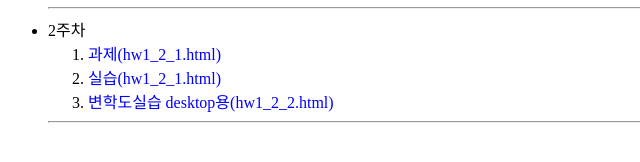
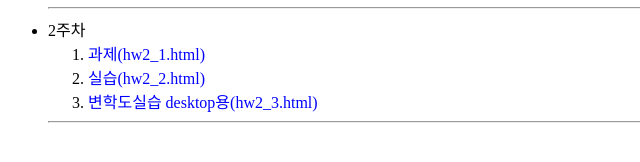
Before and after one commit to DJDHovy/DJDHovy.github.io, a plain HTML site: page html5/leeho.html in a window 1280 px wide. Shown: the part 148-310 px from the top of the page, 0-640 px from the left. Drawn offline with Linux system fonts and the light colour scheme.

Commit message:
Update leeho.html

```diff
--- a/html5/leeho.html
+++ b/html5/leeho.html
@@ -12,14 +12,14 @@
 <ul><hr/>
  <li> 1주 1회차 <li>
  <ol>
-   <li><a href=https://DJDHovy.github.io/java/hw1_1_1.html>Eclipse 초기실행(hw1_1_1.html)</a></li>
+   <li><a href=https://DJDHovy.github.io/java/hw1_1.html>Eclipse 초기실행(hw1_1_1.html)</a></li>
    </ol><hr/>
    <li> 2주차
    <ol>
 
-   <li><a href="https://DJDHovy.github.io/java/hw1_2_1.html">과제(hw1_2_1.html)</a></li>
-   <li><a href="https://DJDHovy.github.io/java/hw1_2_2.html">실습(hw1_2_1.html)</a></li>
-   <li><a href="https://DJDHovy.github.io/java/hw1_2_3.html">변학도실습 desktop용(hw1_2_2.html)</a></li>
+   <li><a href="https://DJDHovy.github.io/java/hw2_1.html">과제(hw2_1.html)</a></li>
+   <li><a href="https://DJDHovy.github.io/java/hw2_2.html">실습(hw2_2.html)</a></li>
+   <li><a href="https://DJDHovy.github.io/java/hw2_3.html">변학도실습 desktop용(hw2_3.html)</a></li>
    </ol><hr/>
    </ul>
    </body></html>
```
